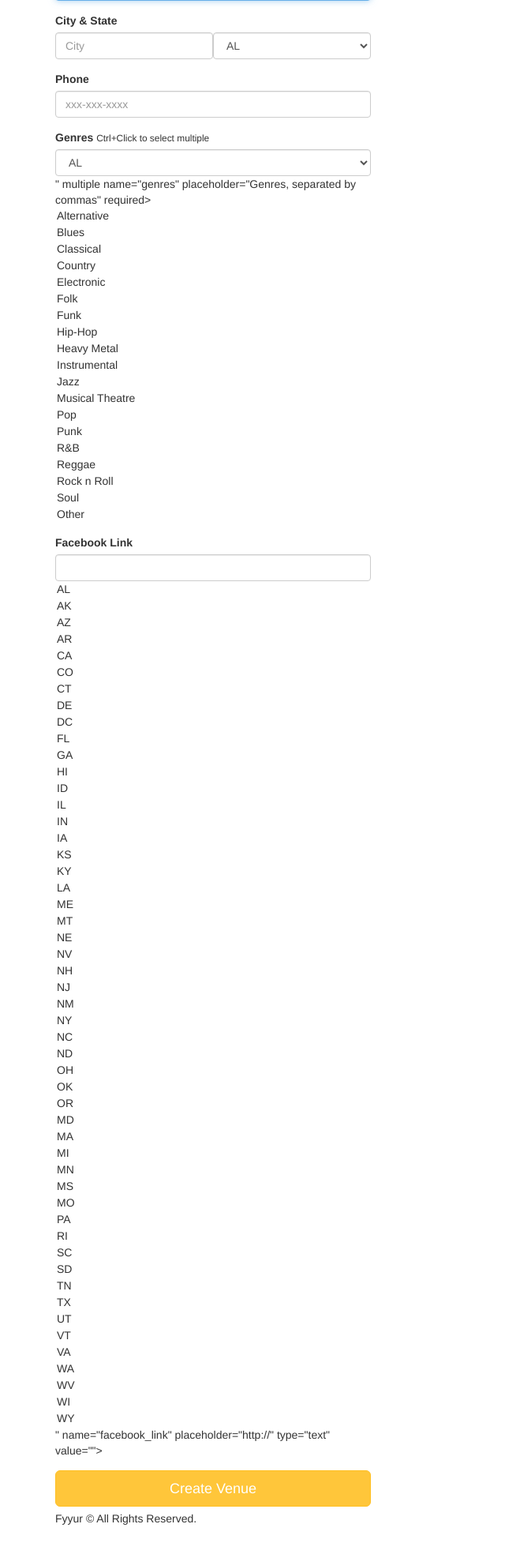
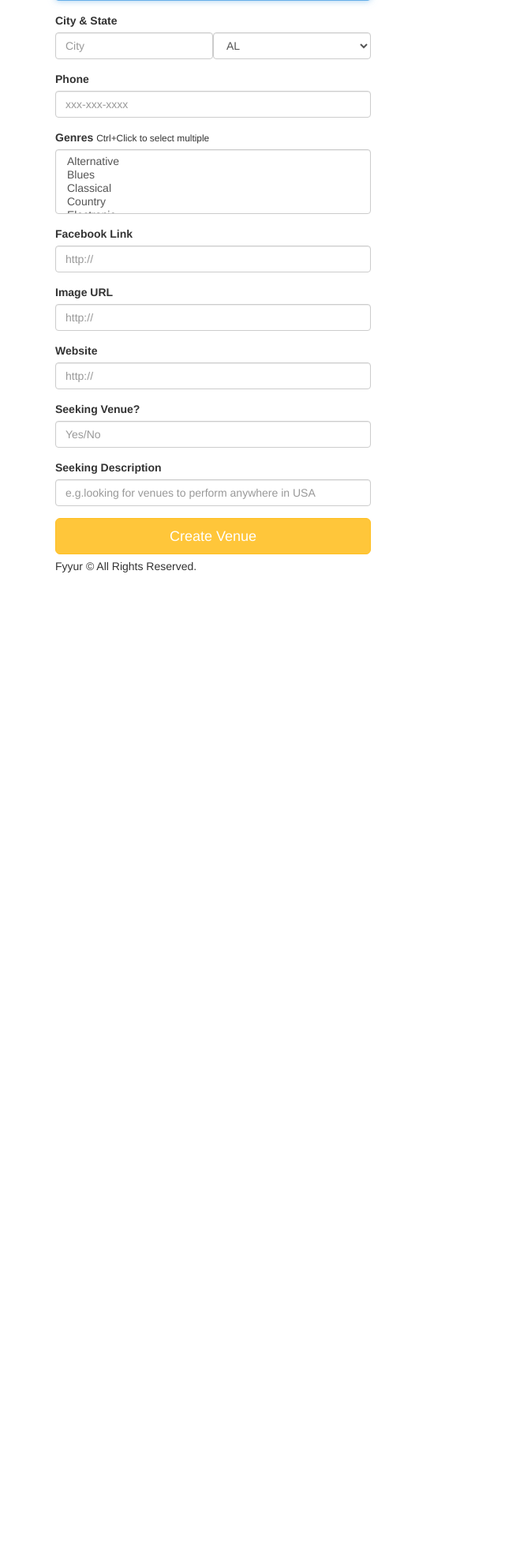
Before and after one commit to 3ba2ii/Fyyur, a Flask app: page /artists/create in a window 1280 px wide. Shown: the part 194-2162 px from the top of the page at 79% size, without its empty margins (0-640 px from the left). After the commit the page ends 919 px from the top, so only its background shows below. Run offline with Flask 2, Linux system fonts and the light colour scheme; some libraries are stand-ins or nearby versions.

Commit message:
Added Show Submession

```diff
--- a/starter_code/app.py
+++ b/starter_code/app.py
@@ -14,6 +14,8 @@
 from forms import *
 from flask_migrate import Migrate
 import sys
+import time
+import datetime
 #----------------------------------------------------------------------------#
 # App Config.
 #----------------------------------------------------------------------------#
@@ -72,6 +74,8 @@
     seeking_description = db.Column(db.String(),
                                     default="Looking for shows to perform at any place in USA!",
                                     nullable=True)
+    website = db.Column(db.String(), nullable=True,)
+
     # 1 to Many relationship as the artist may have multiple shows,
     # that further will be distributed to upcoming and past shows
     artist_shows = db.relationship('Show', backref='artist-shows', lazy=True)
@@ -114,36 +118,48 @@
 def index():
     return render_template('pages/home.html')
 
+# SECTION HELPER
+
+
+def distribute_shows(venue_shows):
+    upcoming_shows, past_shows = [], []
+    for show_id in venue_shows:
+        show_date = Show.query.filter_by(
+            id=show_id.id).first().start_date
+        show_date = (str(show_date).split())[0]
+        show_date = time.mktime(
+            datetime.datetime.strptime(show_date, "%Y-%m-%d").timetuple())
+        if Show.query.filter_by(id=show_id.id).first().start_date > datetime.datetime.utcnow():
+            upcoming_shows.append(show_id)
+        else:
+            past_shows.append(show_id)
+    print(upcoming_shows, past_shows)
+    return upcoming_shows, past_shows
 
 #  SECTION Venues
 #  ----------------------------------------------------------------
+
 
 @app.route('/venues')
 def venues():
     # TODO: replace with real venues data.
     #       num_shows should be aggregated based on number of upcoming shows per venue.
-    data = [{
-        "city": "San Francisco",
-        "state": "CA",
-        "venues": [{
-            "id": 1,
-            "name": "The Musical Hop",
-            "num_upcoming_shows": 0,
-        }, {
-            "id": 3,
-            "name": "Park Square Live Music & Coffee",
-            "num_upcoming_shows": 1,
-        }]
-    }, {
-        "city": "New York",
-        "state": "NY",
-        "venues": [{
-            "id": 2,
-            "name": "The Dueling Pianos Bar",
-            "num_upcoming_shows": 0,
-        }]
-    }]
-    return render_template('pages/venues.html', areas=data)
+    received_venues = Venue.query.all()
+    data = {}
+    for venue in received_venues:
+        upcoming_shows, past_shows = distribute_shows(venue.venue_shows)
+
+        if venue.state not in data:
+            data[venue.state] = {'city': venue.city, 'state': venue.state, 'venues': [{
+                'id': venue.id, 'name': venue.name, 'num_upcoming_shows': len(upcoming_shows)}]}
+        else:
+            data[venue.state]['venues'].append({
+                'id': venue.id, 'name': venue.name, 'num_upcoming_shows': len(upcoming_shows)
+            })
+
+    print(data.values())
+
+    return render_template('pages/venues.html', areas=data.values())
 
 
 @app.route('/venues/search', methods=['POST'])
@@ -166,85 +182,45 @@
 def show_venue(venue_id):
     # shows the venue page with the given venue_id
     # TODO: replace with real venue data from the venues table, using venue_id
-    data1 = {
-        "id": 1,
-        "name": "The Musical Hop",
-        "genres": ["Jazz", "Reggae", "Swing", "Classical", "Folk"],
-        "address": "1015 Folsom Street",
-        "city": "San Francisco",
-        "state": "CA",
-        "phone": "123-123-1234",
-        "website": "https://www.themusicalhop.com",
-        "facebook_link": "https://www.facebook.com/TheMusicalHop",
-        "seeking_talent": True,
-        "seeking_description": "We are on the lookout for a local artist to play every two weeks. Please call us.",
-        "image_link": "https://images.unsplash.com/photo-1543900694-133f37abaaa5?ixlib=rb-1.2.1&ixid=eyJhcHBfaWQiOjEyMDd9&auto=format&fit=crop&w=400&q=60",
-        "past_shows": [{
-            "artist_id": 4,
-            "artist_name": "Guns N Petals",
-            "artist_image_link": "https://images.unsplash.com/photo-1549213783-8284d0336c4f?ixlib=rb-1.2.1&ixid=eyJhcHBfaWQiOjEyMDd9&auto=format&fit=crop&w=300&q=80",
-            "start_time": "2019-05-21T21:30:00.000Z"
-        }],
-        "upcoming_shows": [],
-        "past_shows_count": 1,
-        "upcoming_shows_count": 0,
+    venue = Venue.query.filter_by(id=venue_id).first()
+
+    print('-'*80)
+    print(venue)
+    print('-'*80)
+    upcoming_shows, past_shows = distribute_shows(venue.venue_shows)
+    past = []
+    for show in past_shows:
+        past_show_by_artist = {}
+
+        selected_show = Show.query.filter(id=show).first()
+        past_show_by_artist['artist_id'] = selected_show.artist_id
+        selected_artist = Artist.query.filter(
+            id=selected_show.artist_id).first()
+        past_show_by_artist['artist_name'] = selected_artist.name
+        past_show_by_artist['start_time'] = format_datetime(
+            selected_show.start_date)
+        past_show_by_artist['artist_image_link'] = selected_artist.image_link
+        past.append(past_show_by_artist)
+    data = {
+        "id": venue.id,
+        "name": venue.name,
+        "genres": venue.genres,
+        "address": venue.address,
+        "city": venue.city,
+        "state": venue.state,
+        "phone": venue.phone,
+        "website": venue.website,
+        "facebook_link": venue.facebook_link,
+        "seeking_talent": venue.seeking_talent,
+        "seeking_description": venue.seeking_description,
+        "image_link": venue.image_link,
+        "past_shows": past,
+        "upcoming_shows": upcoming_shows,
+        "past_shows_count": len(past_shows),
+        "upcoming_shows_count": len(upcoming_shows),
     }
-    data2 = {
-        "id": 2,
-        "name": "The Dueling Pianos Bar",
-        "genres": ["Classical", "R&B", "Hip-Hop"],
-        "address": "335 Delancey Street",
-        "city": "New York",
-        "state": "NY",
-        "phone": "914-003-1132",
-        "website": "https://www.theduelingpianos.com",
-        "facebook_link": "https://www.facebook.com/theduelingpianos",
-        "seeking_talent": False,
-        "image_link": "https://images.unsplash.com/photo-1497032205916-ac775f0649ae?ixlib=rb-1.2.1&ixid=eyJhcHBfaWQiOjEyMDd9&auto=format&fit=crop&w=750&q=80",
-        "past_shows": [],
-        "upcoming_shows": [],
-        "past_shows_count": 0,
-        "upcoming_shows_count": 0,
-    }
-    data3 = {
-        "id": 3,
-        "name": "Park Square Live Music & Coffee",
-        "genres": ["Rock n Roll", "Jazz", "Classical", "Folk"],
-        "address": "34 Whiskey Moore Ave",
-        "city": "San Francisco",
-        "state": "CA",
-        "phone": "415-000-1234",
-        "website": "https://www.parksquarelivemusicandcoffee.com",
-        "facebook_link": "https://www.facebook.com/ParkSquareLiveMusicAndCoffee",
-        "seeking_talent": False,
-        "image_link": "https://images.unsplash.com/photo-1485686531765-ba63b07845a7?ixlib=rb-1.2.1&ixid=eyJhcHBfaWQiOjEyMDd9&auto=format&fit=crop&w=747&q=80",
-        "past_shows": [{
-            "artist_id": 5,
-            "artist_name": "Matt Quevedo",
-            "artist_image_link": "https://images.unsplash.com/photo-1495223153807-b916f75de8c5?ixlib=rb-1.2.1&ixid=eyJhcHBfaWQiOjEyMDd9&auto=format&fit=crop&w=334&q=80",
-            "start_time": "2019-06-15T23:00:00.000Z"
-        }],
-        "upcoming_shows": [{
-            "artist_id": 6,
-            "artist_name": "The Wild Sax Band",
-            "artist_image_link": "https://images.unsplash.com/photo-1558369981-f9ca78462e61?ixlib=rb-1.2.1&ixid=eyJhcHBfaWQiOjEyMDd9&auto=format&fit=crop&w=794&q=80",
-            "start_time": "2035-04-01T20:00:00.000Z"
-        }, {
-            "artist_id": 6,
-            "artist_name": "The Wild Sax Band",
-            "artist_image_link": "https://images.unsplash.com/photo-1558369981-f9ca78462e61?ixlib=rb-1.2.1&ixid=eyJhcHBfaWQiOjEyMDd9&auto=format&fit=crop&w=794&q=80",
-            "start_time": "2035-04-08T20:00:00.000Z"
-        }, {
-            "artist_id": 6,
-            "artist_name": "The Wild Sax Band",
-            "artist_image_link": "https://images.unsplash.com/photo-1558369981-f9ca78462e61?ixlib=rb-1.2.1&ixid=eyJhcHBfaWQiOjEyMDd9&auto=format&fit=crop&w=794&q=80",
-            "start_time": "2035-04-15T20:00:00.000Z"
-        }],
-        "past_shows_count": 1,
-        "upcoming_shows_count": 1,
-    }
-    data = list(filter(lambda d: d['id'] ==
-                       venue_id, [data1, data2, data3]))[0]
+
+    print(data)
     return render_template('pages/show_venue.html', venue=data)
 
 #  Create Venue
@@ -492,14 +468,42 @@
 
 @app.route('/artists/create', methods=['POST'])
 def create_artist_submission():
-    # called upon submitting the new artist listing form
-    # TODO: insert form data as a new Venue record in the db, instead
-    # TODO: modify data to be the data object returned from db insertion
+    data = {}
+    try:
+        for key, value in request.form.items():
+            if key == 'genres':
+                continue
+            elif key == 'seeking_venue':
+                if value.lower() == 'yes':
+                    data['seeking_venue'] = True
+                else:
+                    data['seeking_venue'] = False
+            else:
+                data[key] = value
+        data['genres'] = request.form.getlist('genres')
+        print('-'*80)
+        print(data)
+        print('-'*80)
 
-    # on successful db insert, flash success
-    flash('Artist ' + request.form['name'] + ' was successfully listed!')
-    # TODO: on unsuccessful db insert, flash an error instead.
-    # e.g., flash('An error occurred. Artist ' + data.name + ' could not be listed.')
+        artist = Artist(name=data['name'],
+                        city=data['city'], state=data['state'],
+                        phone=data['phone'],
+                        facebook_link=data['facebook_link'],
+                        image_link=data['image_link'],
+                        website=data['website'],
+                        seeking_venue=data['seeking_venue'],
+                        genres=data['genres'], seeking_description=data['seeking_description'])
+        db.session.add(artist)
+        db.session.commit()
+        flash('Artist ' + data['name'] + ' was successfully listed!')
+
+    except:
+        db.session.rollback()
+        print(sys.exc_info())
+        flash('An error occurred. Artist ' +
+              data['name'] + ' could not be listed.')
+    finally:
+        db.session.close()
     return render_template('pages/home.html')
 
 
@@ -559,11 +563,19 @@
 
 @app.route('/shows/create', methods=['POST'])
 def create_show_submission():
-    # called to create new shows in the db, upon submitting new show listing form
-    # TODO: insert form data as a new Show record in the db, instead
-
+    body = request.form
+    try:
+        show = Show(start_date=body['start_time'],
+                    artist_id=body['artist_id'], venue_id=body['venue_id'])
+        db.session.add(show)
+        db.session.commit()
+        flash('Show was successfully listed!')
+    except:
+        db.session.rollback()
+        print(sys.exc_info())
+    finally:
+        db.session.close()
     # on successful db insert, flash success
-    flash('Show was successfully listed!')
     # TODO: on unsuccessful db insert, flash an error instead.
     # e.g., flash('An error occurred. Show could not be listed.')
     # see: http://flask.pocoo.org/docs/1.0/patterns/flashing/
--- a/starter_code/forms.py
+++ b/starter_code/forms.py
@@ -224,4 +224,11 @@
         'facebook_link', validators=[URL()]
     )
 
+    website = StringField('website', validators=[URL()])
+
+    seeking_venue = StringField('seeking_venue', validators=[
+        DataRequired()])
+
+    seeking_description = StringField('seeking_description', validators=[
+        DataRequired()])
 # TODO IMPLEMENT NEW ARTIST FORM AND NEW SHOW FORM
--- a/starter_code/templates/forms/new_artist.html
+++ b/starter_code/templates/forms/new_artist.html
@@ -1,6 +1,5 @@
-{% extends 'layouts/main.html' %}
-{% block title %}New Artist{% endblock %}
-{% block content %}
+{% extends 'layouts/main.html' %} {% block title %}New Artist{% endblock %} {%
+block content %}
 <div class="form-wrapper">
 	<form method="post" class="form">
 		<h3 class="form-heading">List a new artist</h3>
@@ -12,27 +11,57 @@
 			<label>City & State</label>
 			<div class="form-inline">
 				<div class="form-group">
-              {{ form.city(class_ = 'form-control', placeholder='City', autofocus = true) }}
+					{{ form.city(class_ = 'form-control', placeholder='City', autofocus =
+					true) }}
 				</div>
 				<div class="form-group">
-              {{ form.state(class_ = 'form-control', placeholder='State', autofocus = true) }}
+					{{ form.state(class_ = 'form-control', placeholder='State', autofocus
+					= true) }}
 				</div>
 			</div>
 		</div>
 		<div class="form-group">
 			<label for="phone">Phone</label>
-          {{ form.phone(class_ = 'form-control', placeholder='xxx-xxx-xxxx', autofocus = true) }}
+			{{ form.phone(class_ = 'form-control', placeholder='xxx-xxx-xxxx',
+			autofocus = true) }}
 		</div>
 		<div class="form-group">
 			<label for="genres">Genres</label>
 			<small>Ctrl+Click to select multiple</small>
-        {{ form.genres(class_ = 'form-control', placeholder='Genres, separated by commas', id=form.state, autofocus = true) }}
+			{{ form.genres(class_ = 'form-control', placeholder='Genres, separated by
+			commas', id='genres', autofocus = true) }}
 		</div>
 		<div class="form-group">
-          <label for="genres">Facebook Link</label>
-          {{ form.facebook_link(class_ = 'form-control', placeholder='http://', id=form.state, autofocus = true) }}
+			<label for="facebook_link">Facebook Link</label>
+			{{ form.facebook_link(class_ = 'form-control', placeholder='http://',
+			id='facebook_link', autofocus = true) }}
 		</div>
-      <input type="submit" value="Create Venue" class="btn btn-primary btn-lg btn-block">
+		<div class="form-group">
+			<label for="image_link">Image URL </label>
+			{{ form.image_link(class_ = 'form-control', placeholder='http://',
+			id='image_link', autofocus = true) }}
+		</div>
+		<div class="form-group">
+			<label for="website">Website </label>
+			{{ form.website(class_ = 'form-control', placeholder='http://',
+			id='website', autofocus = true) }}
+		</div>
+		<div class="form-group">
+			<label for="seeking_venue">Seeking Venue? </label>
+			{{ form.seeking_venue(class_ = 'form-control', placeholder='Yes/No',
+			id='seeking_talent', autofocus = true) }}
+		</div>
+		<div class="form-group">
+			<label for="seeking_description">Seeking Description</label>
+			{{ form.seeking_description(class_ = 'form-control', placeholder=
+			'e.g.looking for venues to perform anywhere in USA',
+			id='seeking_description', autofocus = true) }}
+		</div>
+		<input
+			type="submit"
+			value="Create Venue"
+			class="btn btn-primary btn-lg btn-block"
+		/>
 	</form>
 </div>
 {% endblock %}
```
Also changed, not shown: starter_code/migrations/versions/51b9ae06068a_.py (added, +28 -0 lines), starter_code/templates/pages/show_venue.html (+32 -12 lines). Lines whose indentation alone changed are shown as unchanged.
